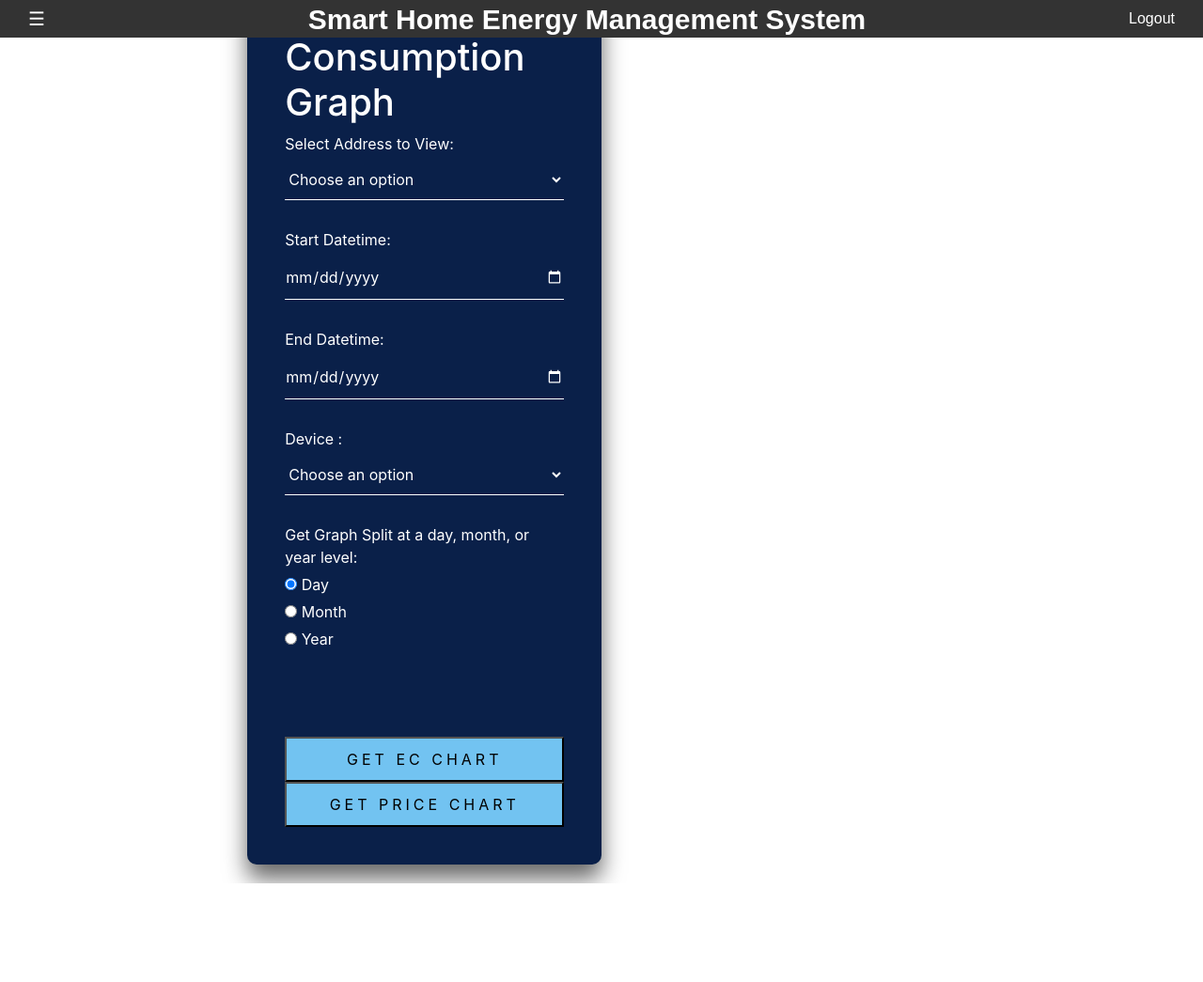
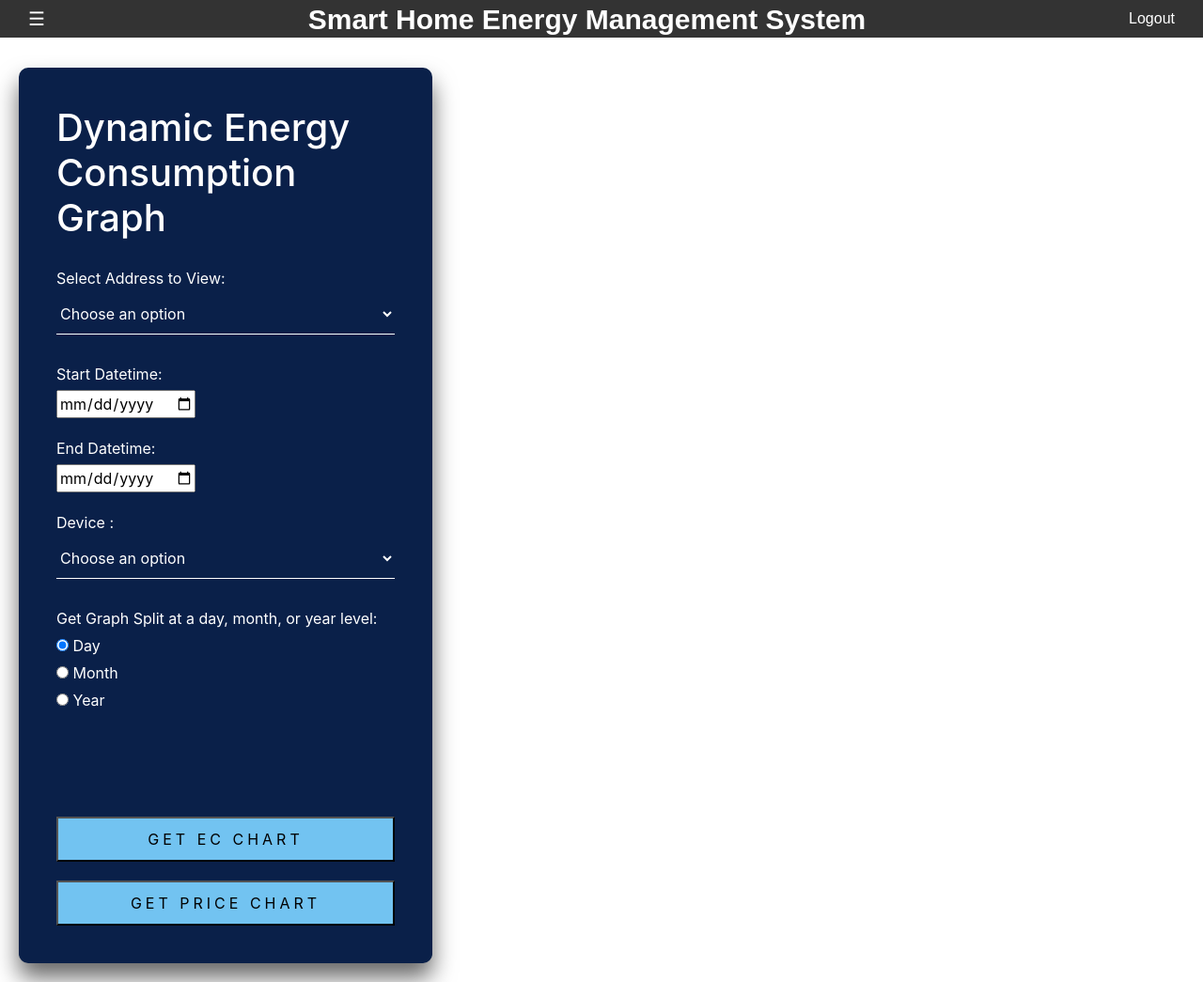
Before and after one commit to AravKrish23/PDS_Project_FA23, a Flask app: template templates/generate_consumption_graph_device.html in a window 1280 px wide. Shown: the whole page at 94% size. Before the commit the page ends 940 px from the top, so only its background shows below. Run offline with Flask 3, Linux system fonts and the light colour scheme; the template is opened without the code that fills it, so the values that code supplies are empty; some libraries are stand-ins or nearby versions.

Commit message:
generate_consumption_graph_device UI fix

```diff
--- a/static/user/css/generate_consumption_graph_devices.css
+++ b/static/user/css/generate_consumption_graph_devices.css
@@ -1,57 +1,47 @@
 body {
-    font-family: Arial, sans-serif;
     margin: 0;
     padding: 0;
-    display: flex;
-    align-items: center;
-    height: 100vh;
-    background-color: #ebf1f3;
-    justify-content: center;
+    font-family: sans-serif;
+    background: #ebf1f3;
 }
 
-.navbar {
-    margin-top: 100px; /* Add a gap at the top of the navbar */
-}
 
 .register-device-container {
     display: flex;
-    justify-content: space-between; /* Adjusted to create space between the form and graph */
-    align-items: flex-start;
+    justify-content: space-between; /* Changed to space-between to place items at both ends */
+    align-items: center;
     min-height: 100vh;
     padding: 20px;
     box-sizing: border-box;
+    flex-direction: row; /* Changed to row for horizontal alignment */
 }
 
 .register-device-box {
-    width: 48%;
+    width: 40%;
+    min-width: 300px;
+    max-width: 500px;
     padding: 40px;
-    margin-top: 20px; /* Adjusted the margin-top to provide space between the form and the top */
+    margin-top: 20px;
     background-color: #0a2049;
     box-shadow: 0 15px 25px rgba(0, 0, 0, 0.6);
     border-radius: 10px;
 }
 
-.register-device-box h1,
-.register-device-box h2,
-.register-device-box label {
+.register-device-box h1 {
     color: #fff;
+    padding-bottom: 20px;
 }
-
-.device-box input[type="date"]::-webkit-calendar-picker-indicator {
-    filter: invert(1);
-}
-
 .device-box {
     margin-bottom: 20px;
 }
 
 .device-box label {
+    color: #fff;
     display: block;
     margin-bottom: 5px;
 }
 
-.device-box select,
-.device-box input[type="date"] {
+.device-box select {
     width: 100%;
     padding: 10px 0;
     font-size: 16px;
@@ -72,6 +62,7 @@ body {
     text-decoration: none;
     text-transform: uppercase;
     transition: 0.5s;
+    margin-top: 20px;
     letter-spacing: 4px;
     width: 100%;
 }
@@ -82,6 +73,8 @@ body {
 }
 
 .plotly-chart {
-    width: 48%; /* Adjusted width */
-    max-width: 800px;
+    width: 100%; /* Adjusted the width of the graph container */
+    max-width: 800px; /* Optional: Set a maximum width for responsiveness */
 }
+
+/* Add any additional styling as needed */
```
